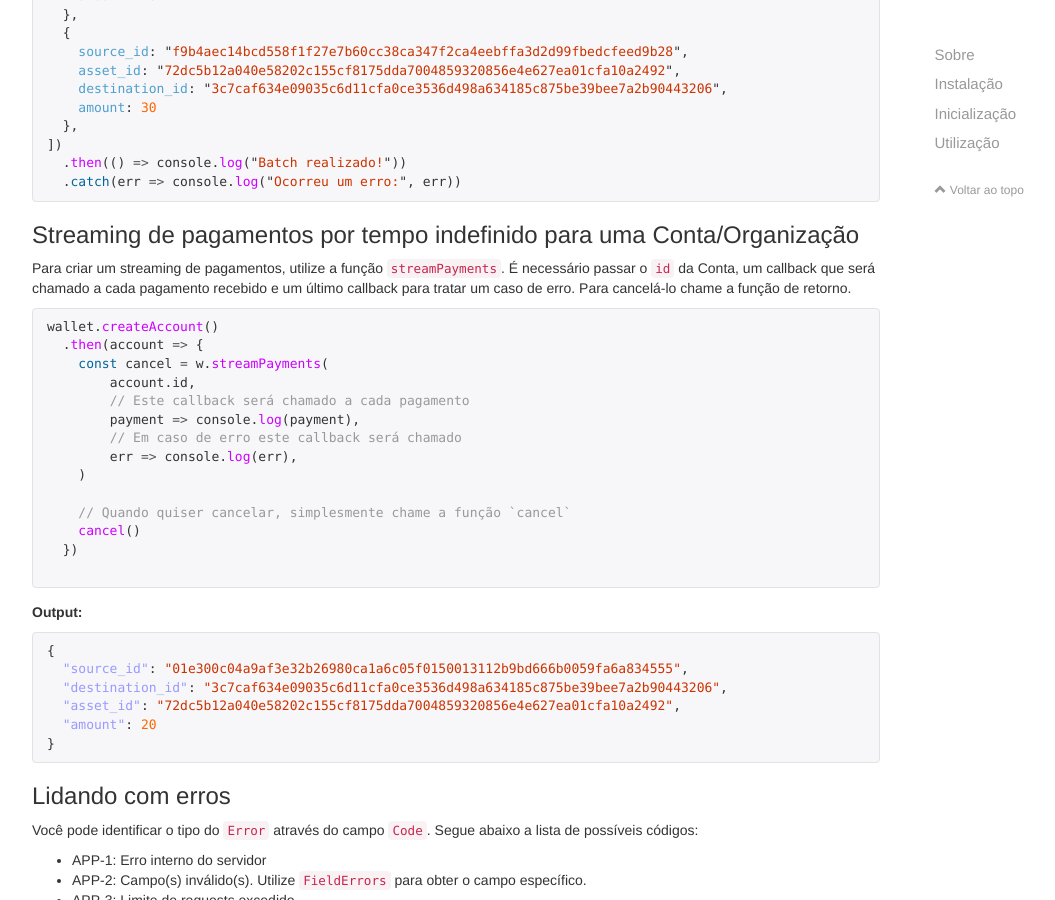
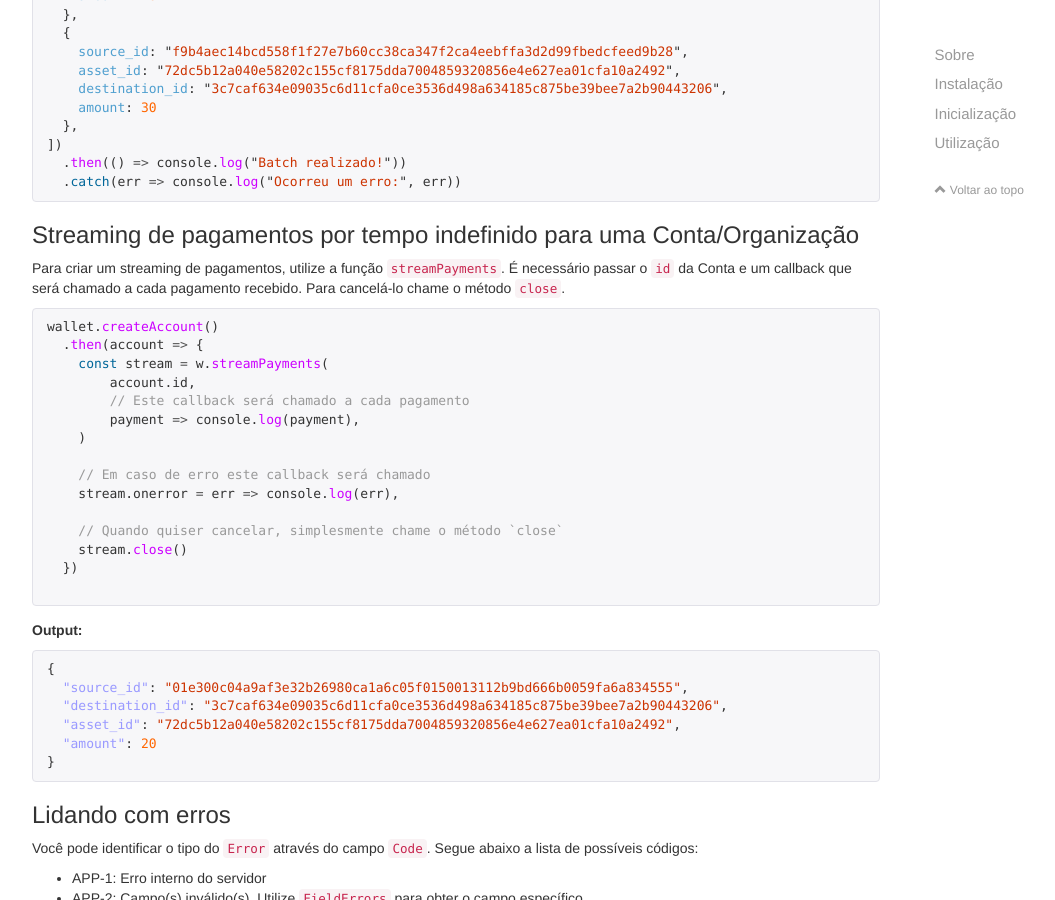
Before and after one commit to swipetech/swp-node-sdk, a Jekyll site: the page built from index.md, in a window 1280 px wide and 900 px high, scrolled down 4504 px. Shown: the whole window, without its empty margins (38-1093 px from the left). Built offline with Jekyll 4.4.1, drawn with Linux system fonts in a browser that asks for light colours; nearby versions of some CDN libraries; comment, search, counter and statistics services are not loaded.

Commit message:
update streaming api

````diff
--- a/index.md
+++ b/index.md
@@ -249,21 +249,22 @@ wallet.makePaymentBatch([
 
 ### Streaming de pagamentos por tempo indefinido para uma Conta/Organização
 
-Para criar um streaming de pagamentos, utilize a função `streamPayments`. É necessário passar o `id` da Conta, um callback que será chamado a cada pagamento recebido e um último callback para tratar um caso de erro. Para cancelá-lo chame a função de retorno.
+Para criar um streaming de pagamentos, utilize a função `streamPayments`. É necessário passar o `id` da Conta e um callback que será chamado a cada pagamento recebido. Para cancelá-lo chame o método `close`.
 
 ```js
 wallet.createAccount()
   .then(account => {
-    const cancel = w.streamPayments(
+    const stream = w.streamPayments(
         account.id,
         // Este callback será chamado a cada pagamento
         payment => console.log(payment),
-        // Em caso de erro este callback será chamado
-        err => console.log(err),
     )
 
-    // Quando quiser cancelar, simplesmente chame a função `cancel`
-    cancel()
+    // Em caso de erro este callback será chamado
+    stream.onerror = err => console.log(err),
+
+    // Quando quiser cancelar, simplesmente chame o método `close`
+    stream.close()
   })
 
 ```
````
